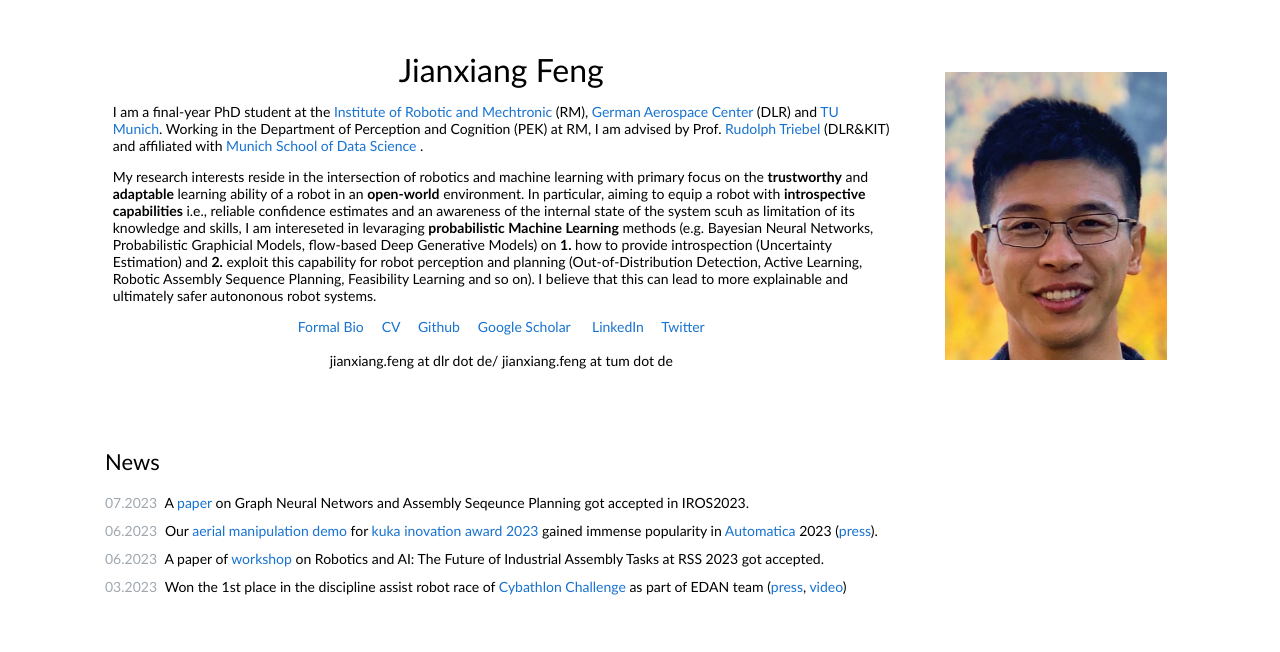
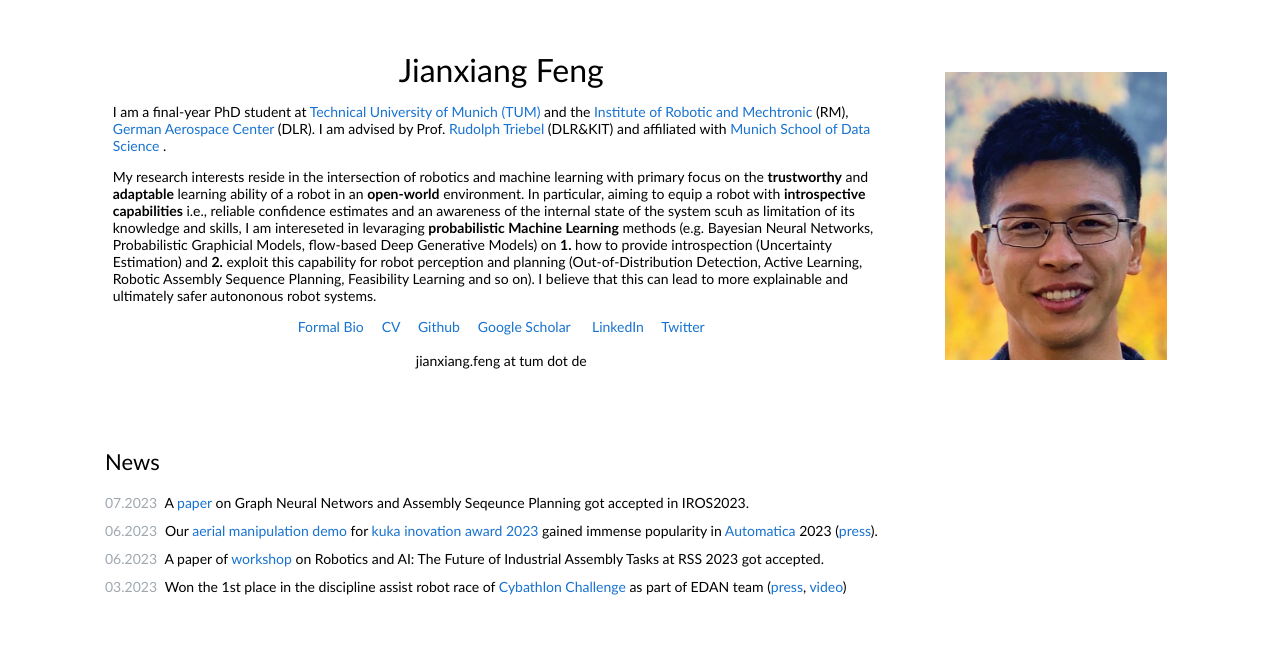
Before and after one commit to JianxiangFENG/JianxiangFENG.github.io, a plain HTML site: page index.html in a window 1280 px wide. Shown: the top 652 px of the page. Drawn offline with Linux system fonts and the light colour scheme.

Commit message:
Update index.html

```diff
--- a/index.html
+++ b/index.html
@@ -20,7 +20,7 @@
               <p style="text-align:center">
                 <name>Jianxiang Feng</name>
               </p>
-              <p>I am a final-year PhD student at the <a href="https://www.dlr.de/rm/en/desktopdefault.aspx/tabid-8017/">Institute of Robotic and Mechtronic</a> (RM), <a href="https://www.dlr.de/en/">German Aerospace Center</a> (DLR) and <a href="https://www.tum.de/en">TU Munich</a>. Working in the Department of Perception and Cognition (PEK) at RM, I am advised by Prof. <a href="https://rmc.dlr.de/rm/de/staff/rudolph.triebel/"> Rudolph Triebel</a> (DLR&KIT) and affiliated with <a href="https://www.mu-ds.de/"> Munich School of Data Science </a>.
+              <p>I am a final-year PhD student at <a href="https://www.tum.de/en">Technical University of Munich (TUM)</a> and the <a href="https://www.dlr.de/rm/en/desktopdefault.aspx/tabid-8017/">Institute of Robotic and Mechtronic</a> (RM), <a href="https://www.dlr.de/en/">German Aerospace Center</a> (DLR). I am advised by Prof. <a href="https://rmc.dlr.de/rm/de/staff/rudolph.triebel/"> Rudolph Triebel</a> (DLR&KIT) and affiliated with <a href="https://www.mu-ds.de/"> Munich School of Data Science </a>.
               </p>
               <p>
                 My research interests reside in the intersection of robotics and machine learning with primary focus on the <strong>trustworthy</strong> and <strong>adaptable</strong> learning ability of a robot in an <strong>open-world</strong> environment. In particular, aiming to equip a robot with <strong>introspective capabilities</strong> i.e., reliable confidence estimates and an awareness of the internal state of the system scuh as limitation of its knowledge and skills, I am intereseted in levaraging <strong>probabilistic Machine Learning</strong> methods (e.g. Bayesian Neural Networks, Probabilistic Graphicial Models, flow-based Deep Generative Models) on <strong>1.</strong> how to provide introspection (Uncertainty Estimation) and <strong>2.</strong> exploit this capability for robot perception and planning (Out-of-Distribution Detection, Active Learning, Robotic Assembly Sequence Planning, Feasibility Learning and so on). I believe that this can lead to more explainable and ultimately safer autononous robot systems.
@@ -32,13 +32,13 @@
                 <!-- <a href="data/JonBarron-CV.pdf">CV</a> &nbsp/&nbsp -->
                 <!-- <a href="data/JonBarron-bio.txt">Bio</a> &nbsp/&nbsp -->
                 <a href="javascript:toggle_bio()">Formal Bio</a>&nbsp;&nbsp;&nbsp;&nbsp;
-                <a href="https://drive.google.com/file/d/1N8rOIZGXaqS1BMtjclU0cBXdBWGmuwSK/view?usp=drive_link">CV</a>&nbsp;&nbsp;&nbsp;&nbsp;
+                <a href="https://drive.google.com/file/d/19tdRznx-5W4-YLD9abH47322nqJGvX0n/view?usp=sharing">CV</a>&nbsp;&nbsp;&nbsp;&nbsp;
                 <a href="https://github.com/JianxiangFENG">Github</a>&nbsp;&nbsp;&nbsp;&nbsp;
                 <a href="https://scholar.google.com/citations?user=b-5CscIAAAAJ&hl=en">Google Scholar</a> &nbsp;&nbsp;&nbsp;&nbsp;
                 <a href="https://www.linkedin.com/in/jianxiangfeng/">LinkedIn</a>&nbsp;&nbsp;&nbsp;&nbsp;
                 <a href="https://twitter.com/fengjianxiang?lang=en">Twitter</a>
                 <br><br>
-                jianxiang.feng at dlr dot de/ jianxiang.feng at tum dot de
+                jianxiang.feng at tum dot de
                 <br><br>
               </p>
             </td>
```
